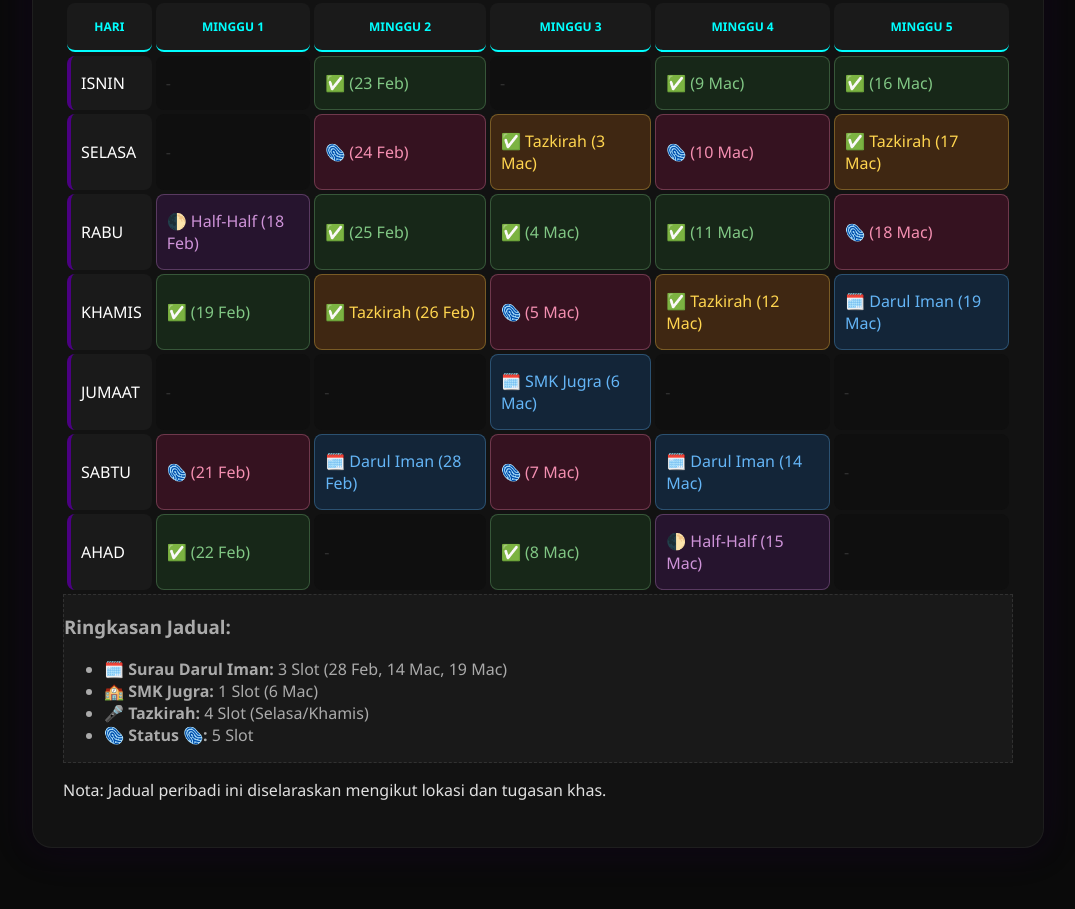
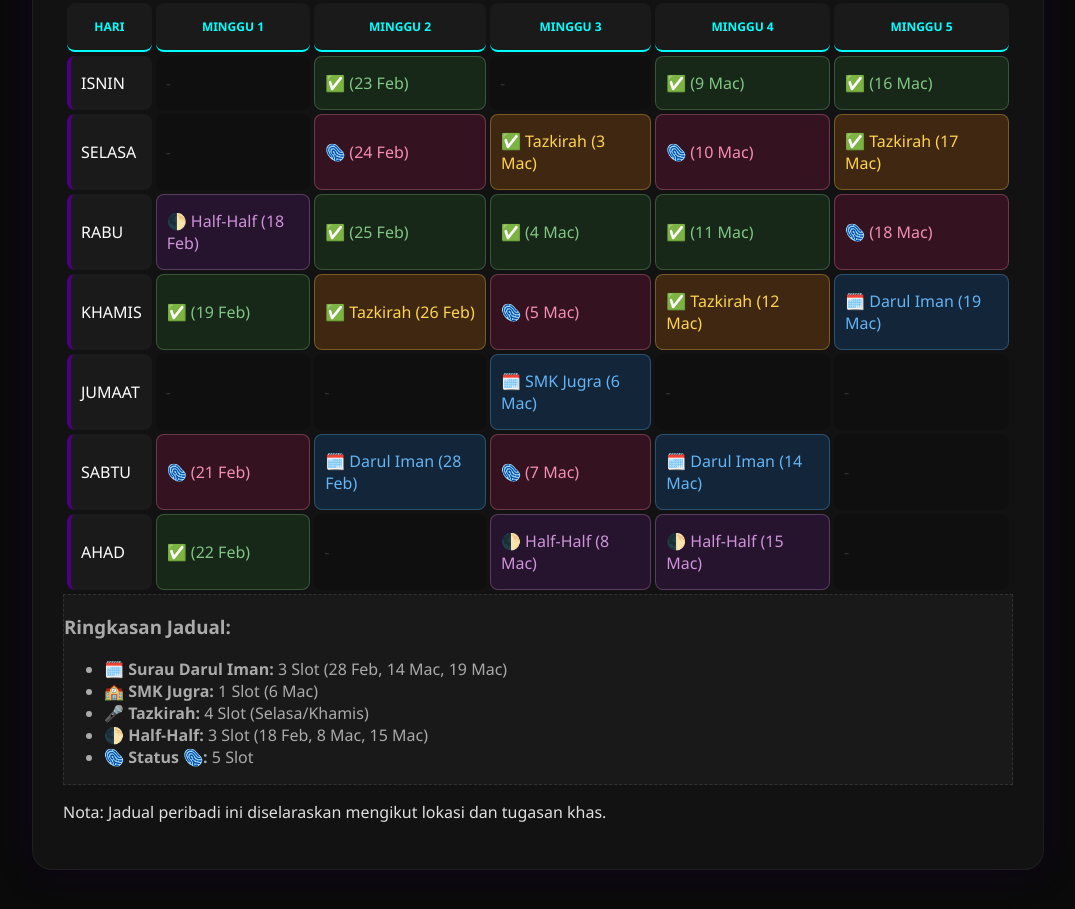
Before and after one commit to shiftcrypto69/jadual-imam-ramadan-2026M-1447H-saya, a plain HTML site: page index.html in a window 1280 px wide. Shown: the part 291-1200 px from the top of the page, without its empty margins (102-1177 px from the left). Before the commit the page ends 1179 px from the top, so only its background shows below. Drawn offline with Linux system fonts and the light colour scheme.

Commit message:
Update index.html

```diff
--- a/index.html
+++ b/index.html
@@ -86,7 +86,7 @@
                     <td class="day-cell">AHAD</td>
                     <td class="status-ok">✅ (22 Feb)</td>
                     <td class="empty">-</td>
-                    <td class="status-ok">✅ (8 Mac)</td>
+                    <td class="status-half">🌓 Half-Half (8 Mac)</td>
                     <td class="status-half">🌓 Half-Half (15 Mac)</td>
                     <td class="empty">-</td>
                 </tr>
@@ -99,6 +99,7 @@
                 <li>🗓️ <b>Surau Darul Iman:</b> 3 Slot (28 Feb, 14 Mac, 19 Mac)</li>
                 <li>🏫 <b>SMK Jugra:</b> 1 Slot (6 Mac)</li>
                 <li>🎤 <b>Tazkirah:</b> 4 Slot (Selasa/Khamis)</li>
+                <li>🌓 <b>Half-Half:</b> 3 Slot (18 Feb, 8 Mac, 15 Mac)</li>
                 <li>🫆 <b>Status 🫆:</b> 5 Slot</li>
             </ul>
         </div>
```
